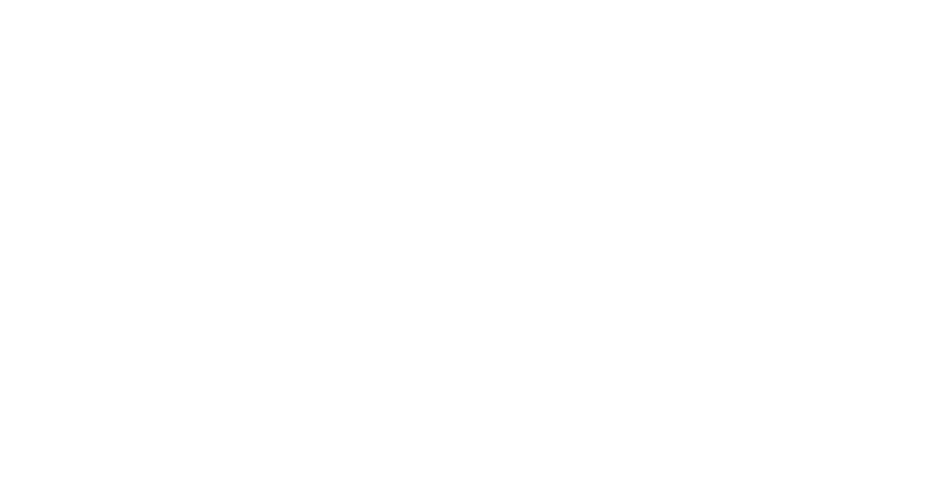
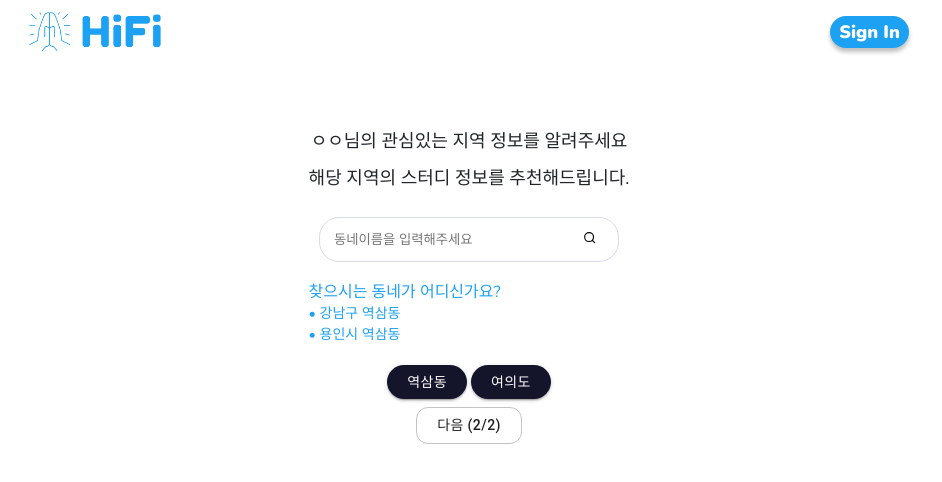
Before and after one commit to Hi-Fi-Club/FE, a React (Create React App) app: page /location in a window 1280 px wide. Shown: the top 482 px of the page, without its empty margins (171-1113 px from the left). Built offline with nearby package versions, Linux system fonts and the light colour scheme.

Commit message:
[FE-21] feat : 장소 등록 페이지 마크업 초기 버전 - 레이아웃 리팩토링 필요

```diff
--- a/src/components/RegisterLocation/index.tsx
+++ b/src/components/RegisterLocation/index.tsx
@@ -1,3 +1,125 @@
-const RegisterLocation = () => <div></div>;
+import styled from "styled-components";
+import { Link } from "react-router-dom";
+import { Container } from "@material-ui/core";
+import { FiSearch } from "react-icons/fi";
+import RoundButton from "../Common/Buttons/RoundButton";
+
+const RegisterLocation = () => {
+  return (
+    <RegisterLocationLayout>
+      <LocationRow>
+        <LocationBox>
+          <NoticeParagraph>ㅇㅇ님의 관심있는 지역 정보를 알려주세요</NoticeParagraph>
+          <NoticeParagraph>해당 지역의 스터디 정보를 추천해드립니다.</NoticeParagraph>
+        </LocationBox>
+
+        <LocationBox>
+          <SearchBox>
+            <SearchInput name="search" placeholder="동네이름을 입력해주세요" />
+            <SearchSubmitBtn>
+              <FiSearch />
+            </SearchSubmitBtn>
+          </SearchBox>
+        </LocationBox>
+
+        <LocationHelpBox>
+          <span>찾으시는 동네가 어디신가요?</span>
+          <ul>
+            <li>• 강남구 역삼동</li>
+            <li>• 용인시 역삼동</li>
+          </ul>
+        </LocationHelpBox>
+
+        <LocationBox>
+          <ButtonBox>
+            <SelectedItemButton disableRipple={true}>역삼동</SelectedItemButton>
+            <SelectedItemButton disableRipple={true}>여의도</SelectedItemButton>
+          </ButtonBox>
+          <Link to="/">
+            <NextButton variant="outlined">다음 (2/2)</NextButton>
+          </Link>
+        </LocationBox>
+      </LocationRow>
+    </RegisterLocationLayout>
+  );
+};
 
 export default RegisterLocation;
+
+const RegisterLocationLayout = styled(Container)`
+  padding-top: 64px;
+  position: relative;
+  height: calc(90vh - 64px);
+  display: grid;
+  grid-template-rows: 40%;
+`;
+
+const LocationRow = styled.div`
+  position: relative;
+  height: fit-content;
+  top: 25%;
+  margin: 0 auto;
+
+  display: grid;
+  row-gap: 20px;
+`;
+
+const LocationBox = styled.div`
+  display: flex;
+  align-items: center;
+  justify-content: center;
+  flex-direction: column;
+`;
+
+const LocationHelpBox = styled(LocationBox)`
+  justify-content: center;
+  align-items: flex-start;
+  color: ${({ theme }) => theme.colors.secondary};
+  font-size: 16px;
+
+  li {
+    font-size: 14px;
+  }
+`;
+
+// --
+
+const NoticeParagraph = styled.p`
+  padding: 8px 0;
+`;
+
+const SearchBox = styled.div`
+  display: grid;
+  border-radius: 20px;
+  padding: 12px 0px 12px 12px;
+  border: 1px solid ${({ theme }) => theme.grayScaleColors.line};
+  grid-template-columns: 80% 20%;
+  min-width: 300px;
+`;
+
+const SearchInput = styled.input``;
+const SearchSubmitBtn = styled.button``;
+
+const ButtonBox = styled.div`
+  // 중복 (관심사 페이지)
+  display: flex;
+  flex-wrap: wrap;
+  align-items: center;
+  justify-content: center;
+  gap: 4px;
+`;
+
+const SelectedItemButton = styled(RoundButton)`
+  // 중복 (관심사 페이지)
+  background-color: ${({ theme }) => theme.grayScaleColors.titleActive};
+  color: ${({ theme }) => theme.grayScaleColors.offWhite};
+  &:hover {
+    background-color: ${({ theme }) => theme.grayScaleColors.titleActive};
+  }
+`;
+
+const NextButton = styled(RoundButton)`
+  // 중복 (관심사 페이지)
+  border-radius: 12px;
+  margin: 8px 0;
+`;
--- a/src/pages/LocationPage.tsx
+++ b/src/pages/LocationPage.tsx
@@ -1,5 +1,13 @@
 // 개인정보등록 : 장소
+import Header from "components/Header";
 import RegisterLocation from "components/RegisterLocation";
 
-const LocationPage = () => <RegisterLocation/>;
+const LocationPage = () => {
+  return (
+    <>
+      <Header page="location" />
+      <RegisterLocation />
+    </>
+  );
+};
 export default LocationPage;
--- a/src/util/types/normal.ts
+++ b/src/util/types/normal.ts
@@ -17,6 +17,6 @@
   | "Nunito_Light"
   | "Nunito_ExtraLight";
 
-type TPage = "enter" | "login" | "interest";
+type TPage = "enter" | "login" | "interest" | "location";
 
 export type { TChildren, TFont, TPage };
```
